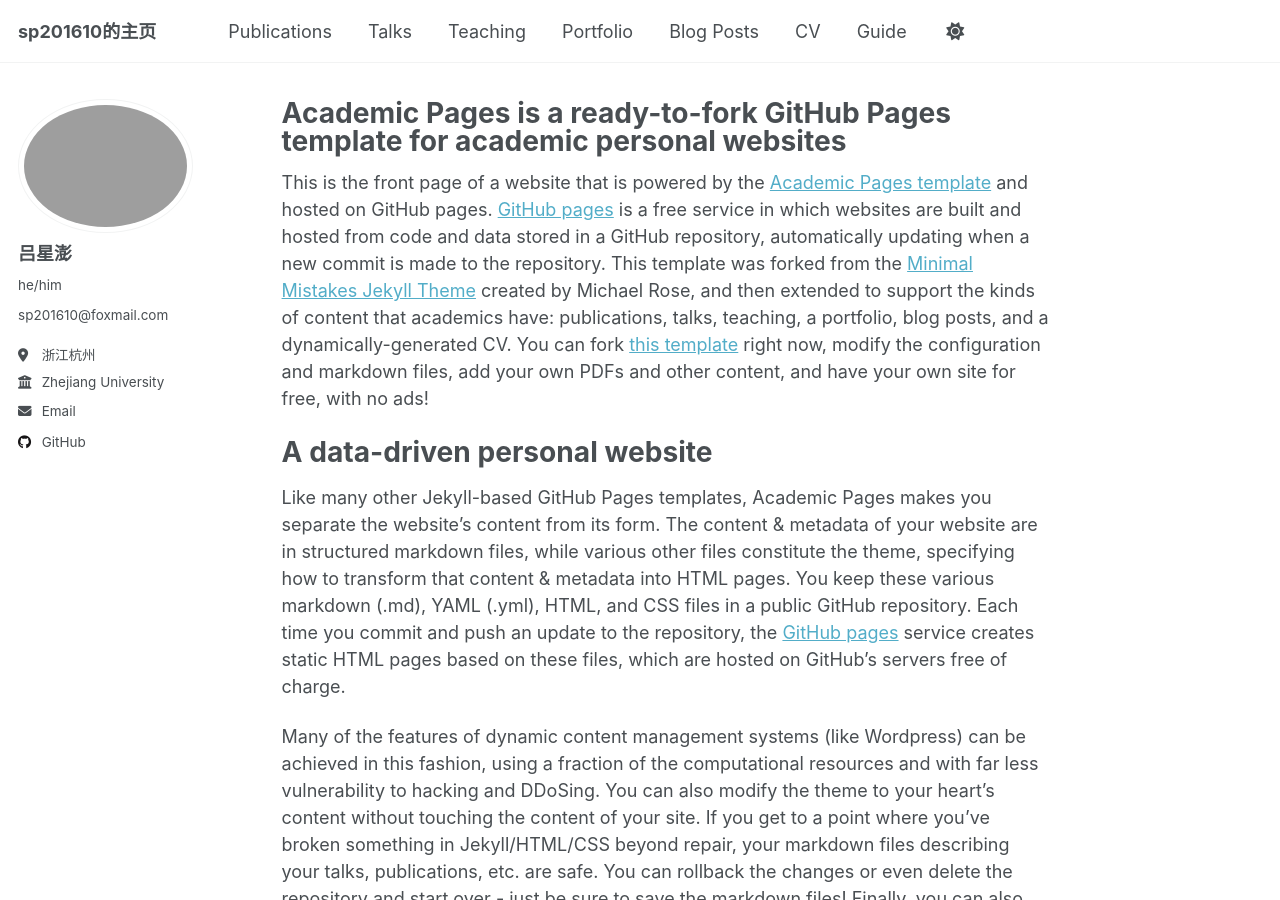
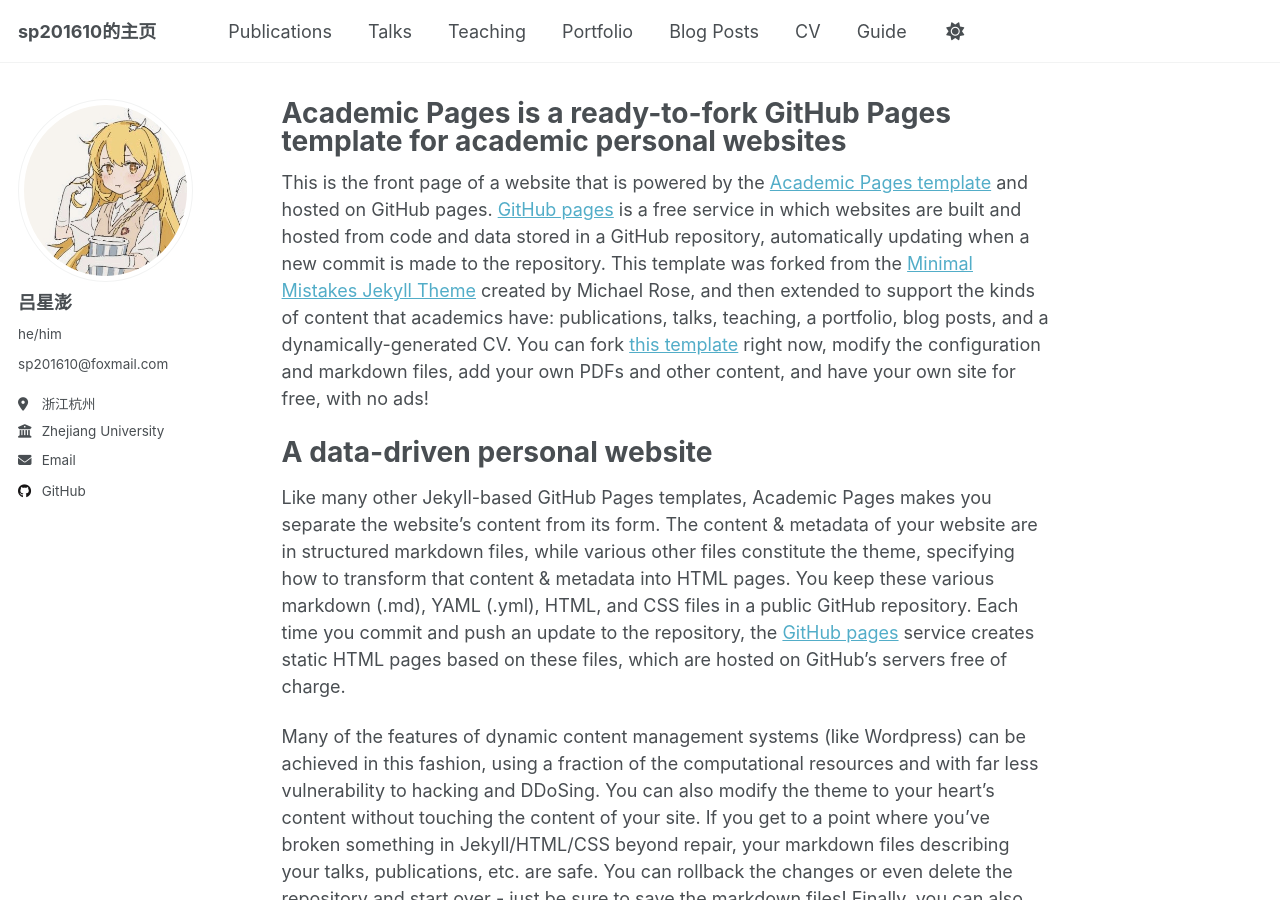
Before and after one commit to sp201610/sp201610.github.io, a Jekyll site: the page built from _pages/about.md, in a window 1280 px wide and 900 px high. Built offline with Jekyll 4.4.1, drawn with Linux system fonts in a browser that asks for light colours.

Commit message:
Update _config.yml

```diff
--- a/_config.yml
+++ b/_config.yml
@@ -22,7 +22,7 @@
 #               Additional customization can be done by editing /_includes/author-profile.html
 author:
   # Biographic information
-  avatar           : "profile_picture.jpg"
+  avatar           : "profile_picture.png"
   name             : "吕星澎"
   pronouns         : "he/him"
   bio              : "sp201610@foxmail.com"
```
